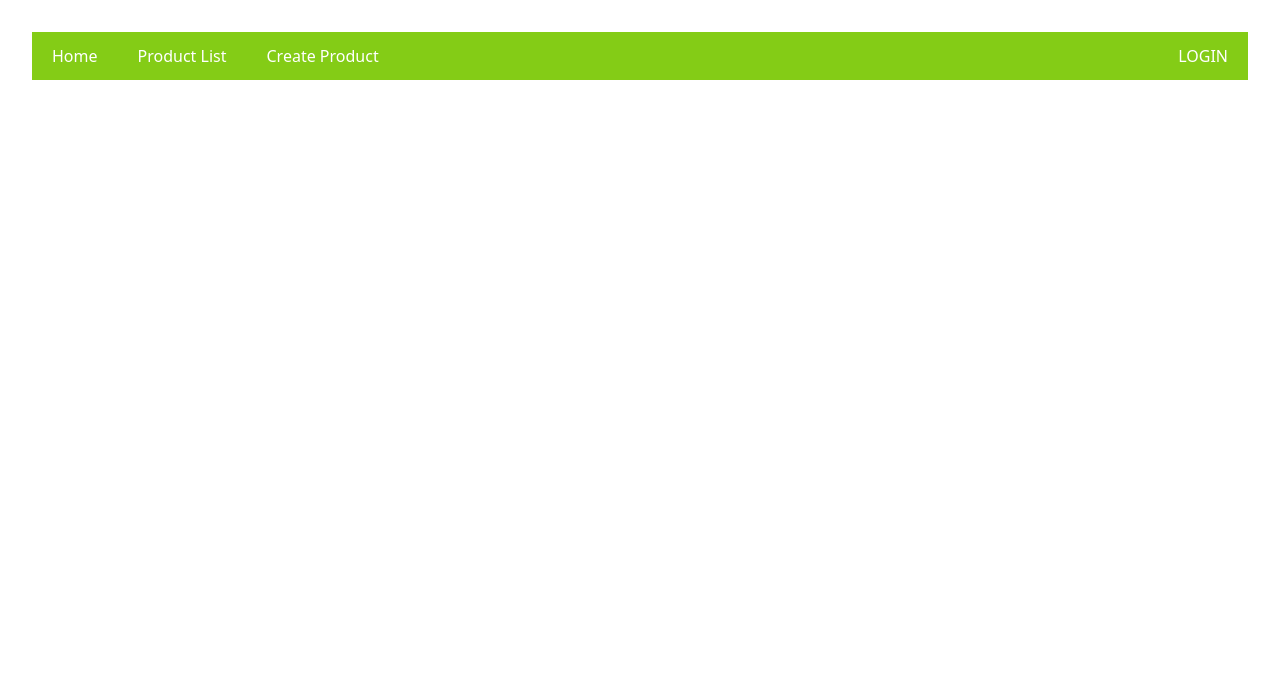
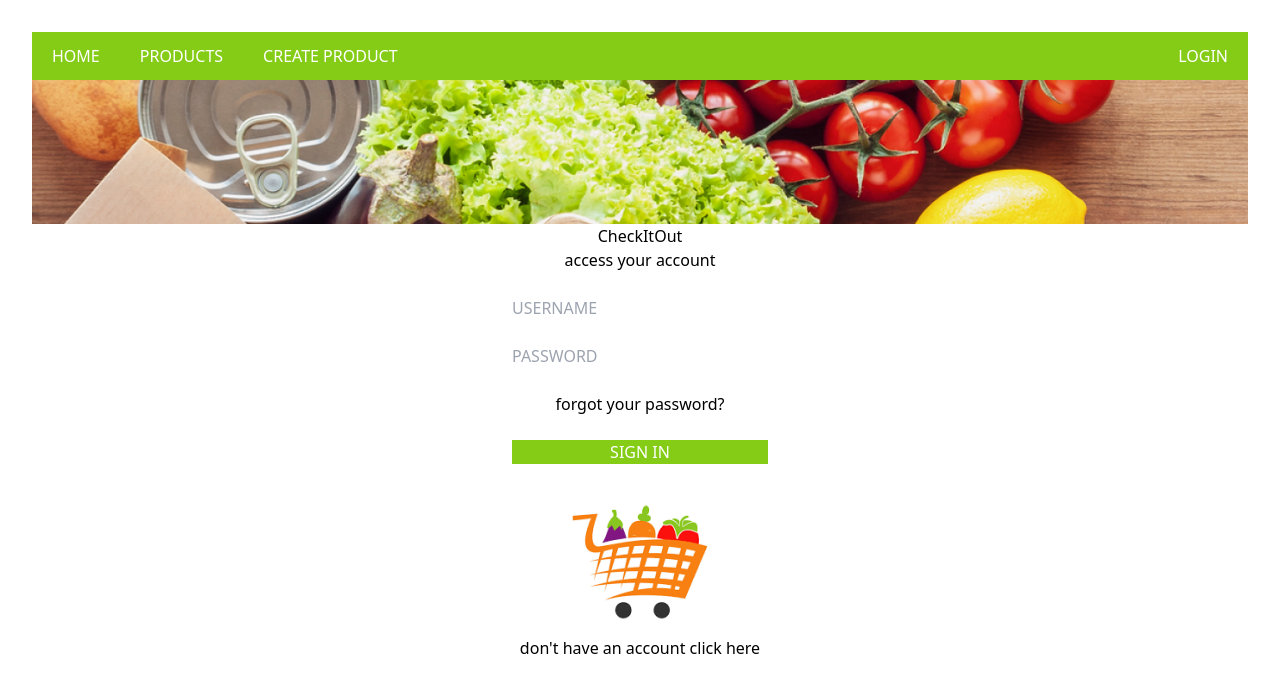
Before and after one commit to Meghan-Savage/Project-2, a React (Vite) app: page /login in a window 1280 px wide. Shown: the top 692 px of the page. Built offline with nearby package versions, Linux system fonts and the light colour scheme.

Commit message:
Created login form and login page

```diff
--- a/src/App.jsx
+++ b/src/App.jsx
@@ -7,6 +7,7 @@ import LandingPage from "./pages/LandingPage";
 import CreateProductPage from "./pages/CreateProductPage";
 import ProductList from "./components/ProductList";
 import EditProductPage from "./pages/EditProductPage";
+import LoginPage from "./pages/LoginPage";
 
 function App() {
   return (
@@ -33,6 +34,7 @@ function App() {
         <Route path="/create-product" element={<CreateProductPage />} />
         <Route path="/products" element={<ProductList />} />
         <Route path="/productId/:id" element={<EditProductPage />} />
+        <Route path="/login" element={<LoginPage />} />
       </Routes>
     </>
   );
--- /dev/null
+++ b/src/components/LoginInForm.jsx
@@ -0,0 +1,26 @@
+import React from "react";
+import BlockInput from "../util/BlockInput";
+
+const LoginInForm = () => {
+  return (
+    <form action="" method="POST">
+       <h1>CheckItOut</h1>
+        <p>access your account</p>
+      <div>
+        <BlockInput type="text" placeholder="USERNAME" />
+        <BlockInput type="password" placeholder="PASSWORD" />
+      </div>
+      <div>
+        <button>forgot your password?</button>
+        <button
+          className="w-64 m-6 text-white bg-lime-500 hover:bg-lime-600 block"
+          type="submit"
+        >
+          SIGN IN
+        </button>
+      </div>
+    </form>
+  );
+};
+
+export default LoginInForm;
--- a/src/components/NavBar.jsx
+++ b/src/components/NavBar.jsx
@@ -6,9 +6,9 @@ const NavBar = () => {
     <div className="flex bg-lime-500 h-12 items-center justify-between">
       {/* to prop needs to match the endpoint defined in App.js Routes */}
       <div>
-        <CustomLink to="/">Home</CustomLink>
-        <CustomLink to="/products">Product List</CustomLink>
-        <CustomLink to="/create-product">Create Product</CustomLink>
+        <CustomLink to="/">HOME</CustomLink>
+        <CustomLink to="/products">PRODUCTS</CustomLink>
+        <CustomLink to="/create-product">CREATE PRODUCT</CustomLink>
       </div>
       <div>
         <CustomLink to="/login">LOGIN</CustomLink>
--- /dev/null
+++ b/src/pages/LoginPage.jsx
@@ -0,0 +1,22 @@
+import React from "react";
+import LoginInForm from "../components/LoginInForm";
+import Banner from "../components/Banner";
+
+const LoginPage = () => {
+  return (
+    <>
+      <div className="w-full h-36 overflow-hidden">
+        <Banner />
+      </div>
+      <div className="flex justify-center">
+        <LoginInForm />
+      </div>
+      <div className="flex justify-center">
+        <img src="/image 1.png" alt="shopping cart" />
+      </div>
+      <button>don't have an account click here</button>
+    </>
+  );
+};
+
+export default LoginPage;
```
Also changed, not shown: public/image 1.png (added).
